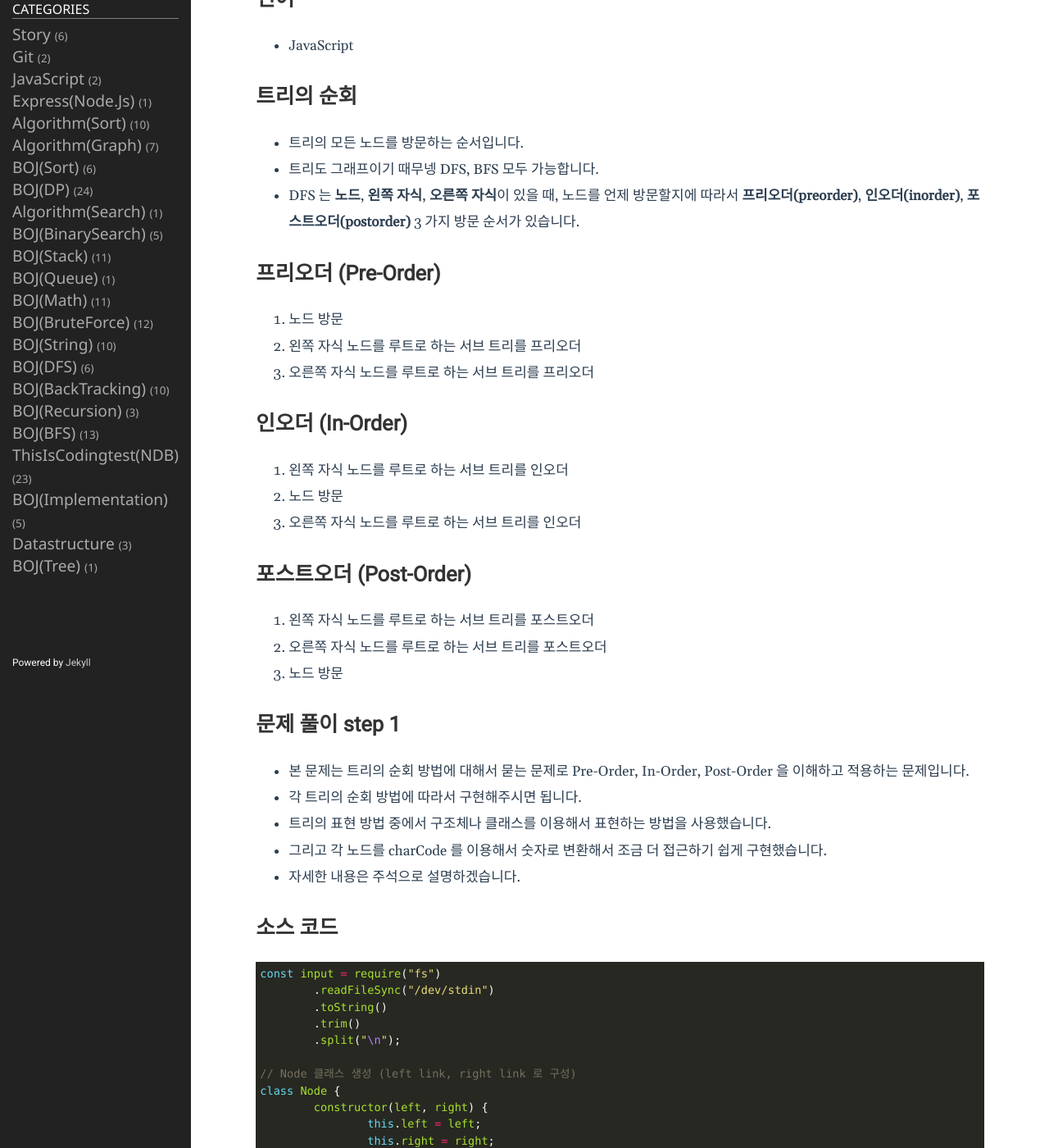
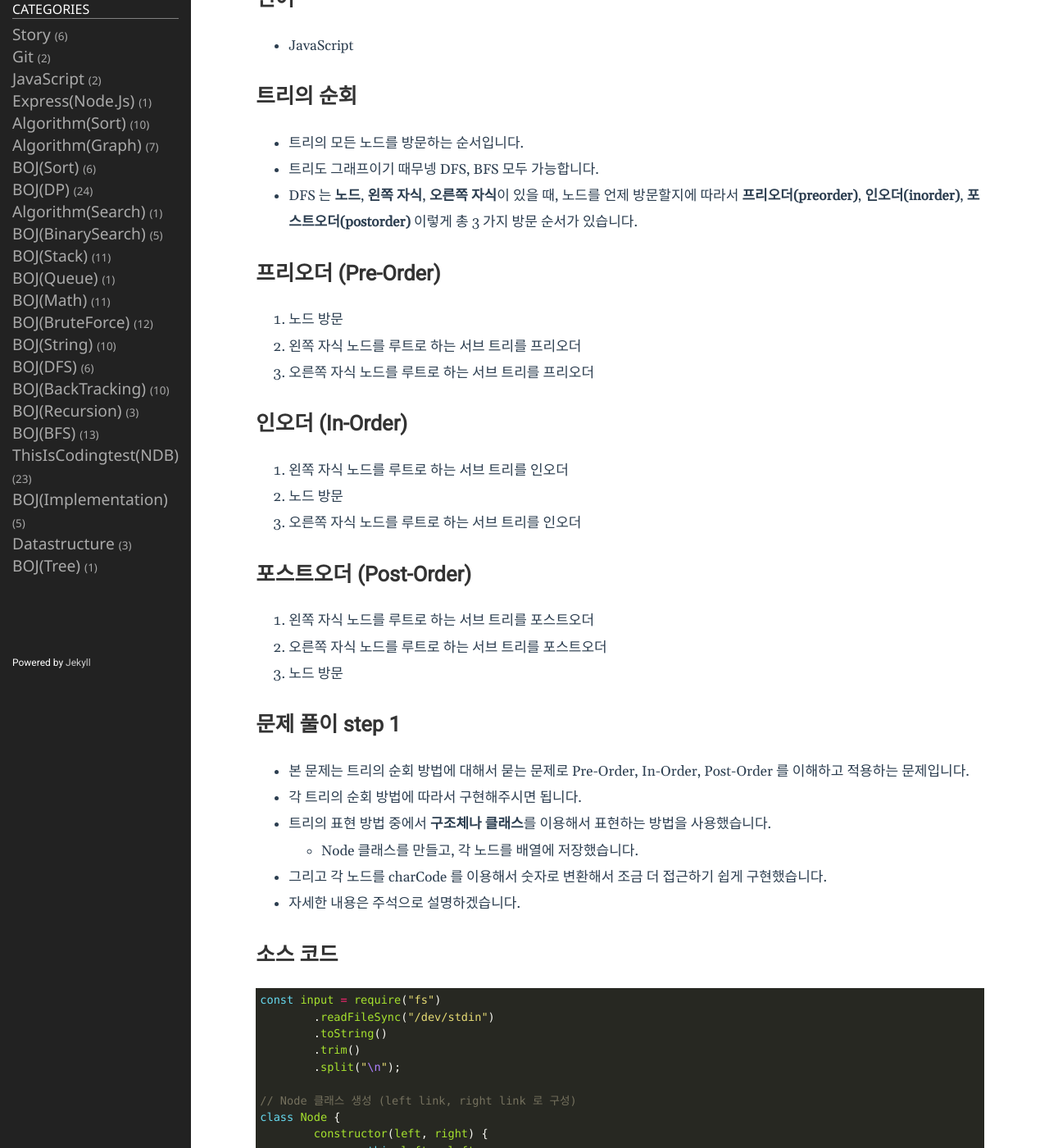
Before and after one commit to qkrrlgh519/qkrrlgh519.github.io, a Jekyll site: the page built from _posts/2021-05-01-BOJ-Tree-1991.md, in a window 1280 px wide and 1400 px high, scrolled down 386 px. Shown: the whole window at 82% size. Built offline with Jekyll 4.4.1, drawn with Linux system fonts in a browser that asks for light colours.

Commit message:
fix: 백준 1991번 트리의 순회 수정

```diff
--- a/_posts/2021-05-01-BOJ-Tree-1991.md
+++ b/_posts/2021-05-01-BOJ-Tree-1991.md
@@ -19,7 +19,7 @@ categories: BOJ(Tree)
 
 - 트리의 모든 노드를 방문하는 순서입니다.
 - 트리도 그래프이기 때무넹 DFS, BFS 모두 가능합니다.
-- DFS 는 **노드**, **왼쪽 자식**, **오른쪽 자식**이 있을 때, 노드를 언제 방문할지에 따라서 **프리오더(preorder)**, **인오더(inorder)**, **포스트오더(postorder)** 3 가지 방문 순서가 있습니다.
+- DFS 는 **노드**, **왼쪽 자식**, **오른쪽 자식**이 있을 때, 노드를 언제 방문할지에 따라서 **프리오더(preorder)**, **인오더(inorder)**, **포스트오더(postorder)** 이렇게 총 3 가지 방문 순서가 있습니다.
 
 ## 프리오더 (Pre-Order)
 
@@ -41,9 +41,10 @@ categories: BOJ(Tree)
 
 ## 문제 풀이 step 1
 
-- 본 문제는 트리의 순회 방법에 대해서 묻는 문제로 Pre-Order, In-Order, Post-Order 을 이해하고 적용하는 문제입니다.
+- 본 문제는 트리의 순회 방법에 대해서 묻는 문제로 Pre-Order, In-Order, Post-Order 를 이해하고 적용하는 문제입니다.
 - 각 트리의 순회 방법에 따라서 구현해주시면 됩니다.
-- 트리의 표현 방법 중에서 구조체나 클래스를 이용해서 표현하는 방법을 사용했습니다.
+- 트리의 표현 방법 중에서 **구조체나 클래스**를 이용해서 표현하는 방법을 사용했습니다.
+  - Node 클래스를 만들고, 각 노드를 배열에 저장했습니다.
 - 그리고 각 노드를 charCode 를 이용해서 숫자로 변환해서 조금 더 접근하기 쉽게 구현했습니다.
 - 자세한 내용은 주석으로 설명하겠습니다.
 
```
